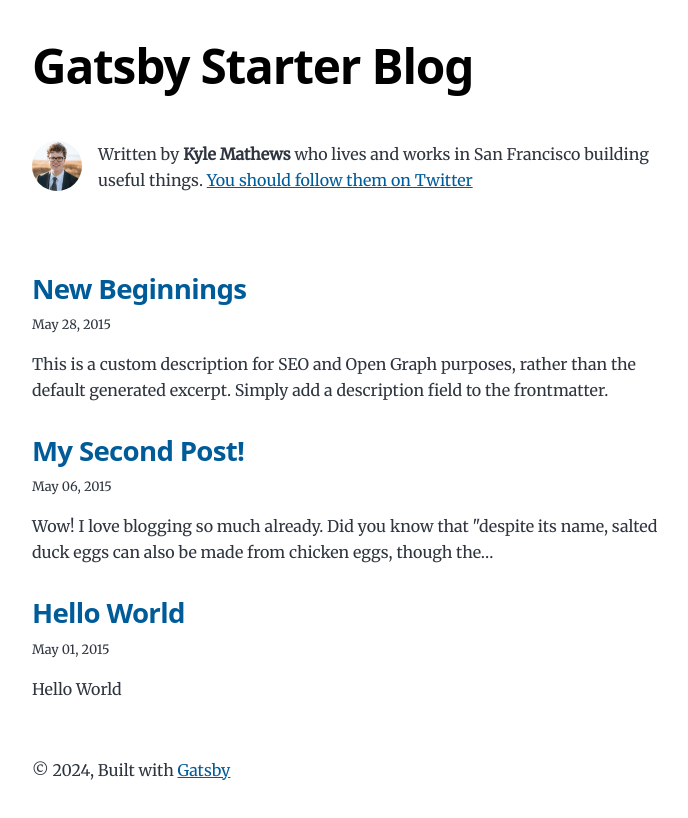
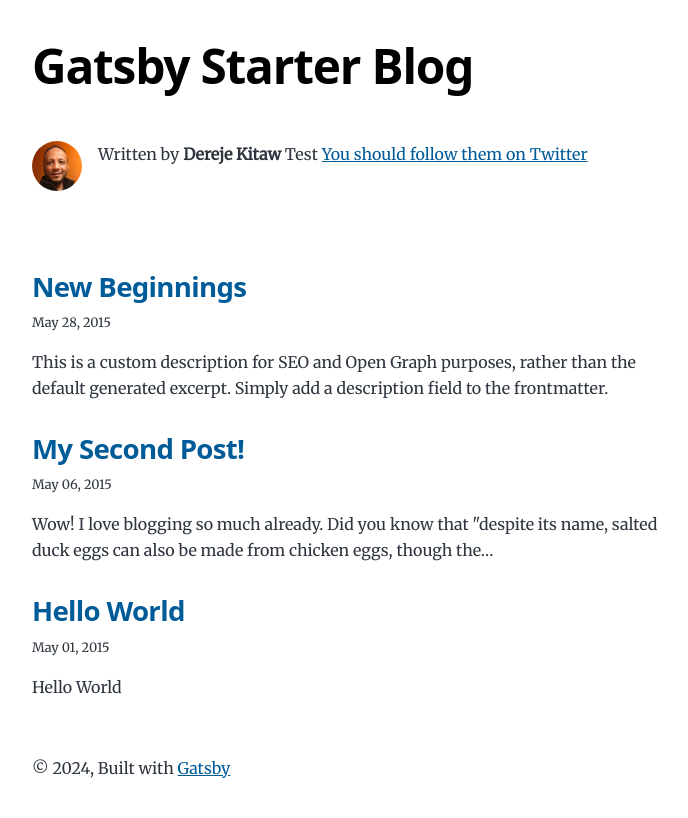
Before and after one commit to DerejeKitaw/my-gatsby-blog, a Gatsby site: page / in a window 1280 px wide. Shown: the whole page, without its empty margins (292-980 px from the left). Built offline with nearby package versions, Linux system fonts and the light colour scheme; Gatsby itself is replaced by a stand-in of ours.

Commit message:
initial commit for test

```diff
--- a/gatsby-config.js
+++ b/gatsby-config.js
@@ -11,13 +11,13 @@
   siteMetadata: {
     title: `Gatsby Starter Blog`,
     author: {
-      name: `Kyle Mathews`,
-      summary: `who lives and works in San Francisco building useful things.`,
+      name: `Dereje Kitaw`,
+      summary: `Test`,
     },
     description: `A starter blog demonstrating what Gatsby can do.`,
     siteUrl: `https://gatsbystarterblogsource.gatsbyjs.io/`,
     social: {
-      twitter: `kylemathews`,
+      twitter: `Dereje`,
     },
   },
   plugins: [
@@ -122,4 +122,5 @@
       },
     },
   ],
+  pathPrefix: "/my-gatsby-blog"
 }
--- a/package.json
+++ b/package.json
@@ -3,13 +3,13 @@
   "private": true,
   "description": "A starter for a blog powered by Gatsby and Markdown",
   "version": "0.1.0",
-  "author": "Kyle Mathews <mathews.kyle@gmail.com>",
+  "author": "Dereje Kitaw <dereje.kitaw@gmail.com>",
   "bugs": {
     "url": "https://github.com/gatsbyjs/gatsby/issues"
   },
   "dependencies": {
+    "@fontsource-variable/montserrat": "^5.0.17",
     "@fontsource/merriweather": "^5.0.8",
-    "@fontsource-variable/montserrat": "^5.0.17",
     "gatsby": "^5.13.7",
     "gatsby-plugin-feed": "^5.13.1",
     "gatsby-plugin-image": "^3.13.1",
@@ -26,6 +26,7 @@
     "react-dom": "^18.1.0"
   },
   "devDependencies": {
+    "gh-pages": "^6.1.1",
     "prettier": "^2.8.8"
   },
   "homepage": "https://github.com/gatsbyjs/gatsby-starter-blog#readme",
@@ -38,6 +39,7 @@
     "url": "git+https://github.com/gatsbyjs/gatsby-starter-blog.git"
   },
   "scripts": {
+    "deploy": "gatsby build && gh-pages -d public -b gh-pages",
     "build": "gatsby build",
     "develop": "gatsby develop",
     "format": "prettier --write \"**/*.{js,jsx,ts,tsx,json,md}\"",
--- a/src/components/bio.js
+++ b/src/components/bio.js
@@ -36,7 +36,7 @@
         className="bio-avatar"
         layout="fixed"
         formats={["auto", "webp", "avif"]}
-        src="../images/profile-pic.png"
+        src="../images/profile-pic.jpeg"
         width={50}
         height={50}
         quality={95}
```
Also changed, not shown: src/images/profile-pic.jpeg (added), src/images/profile-pic.png (deleted), 1 other file.
